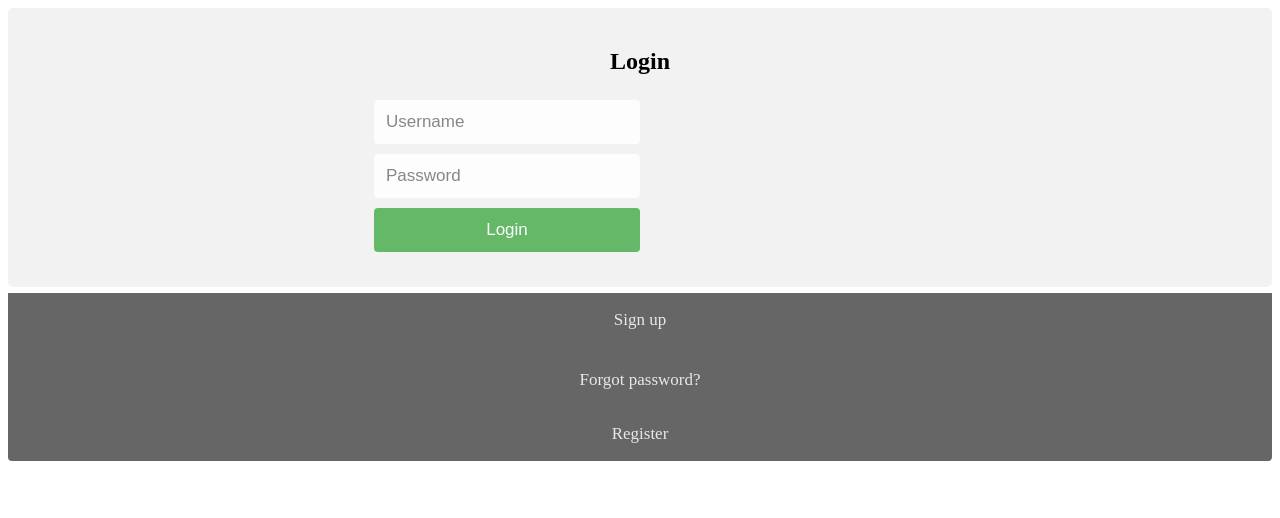
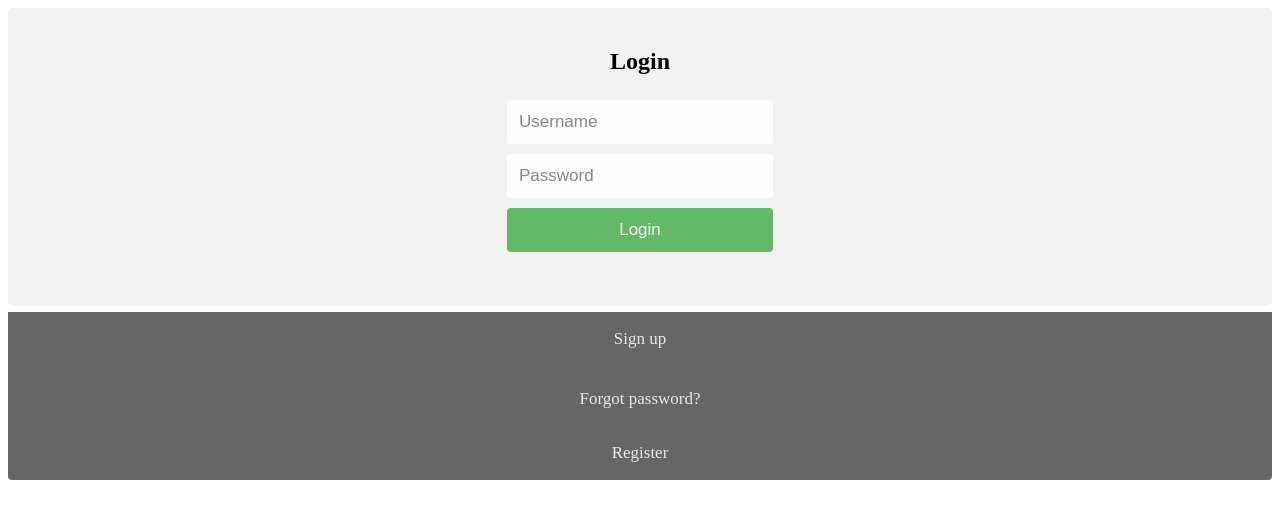
Before and after one commit to karinpapismadov/Project-managment, a website: page src/LoginPage.html in a window 1280 px wide. Drawn offline with Linux system fonts and the light colour scheme.

Commit message:
Merge remote-tracking branch 'origin/main' into main

```diff
--- a/src/LoginPage.html
+++ b/src/LoginPage.html
@@ -9,14 +9,17 @@
     <form action="/action_page.php">
         <div class="row">
             <h2 style="text-align:center">Login</h2>
-            <div class="col">
-                <input type="text" name="username" placeholder="Username" required>
-                <input type="password" name="password" placeholder="Password" required>
-                <input type="submit" value="Login">
-            </div>
+                <h3 style="text-align:center">
+                    <div class="col">
+                        <input type="text" name="username" placeholder="Username" required>
+                        <input type="password" name="password" placeholder="Password" required>
+                        <input type="submit" value="Login">
+                    </div>
+                </h3>
         </div>
     </form>
 </div>
+
 <div class="bottom-container">
     <div class="row">
         <div class="col">
```
